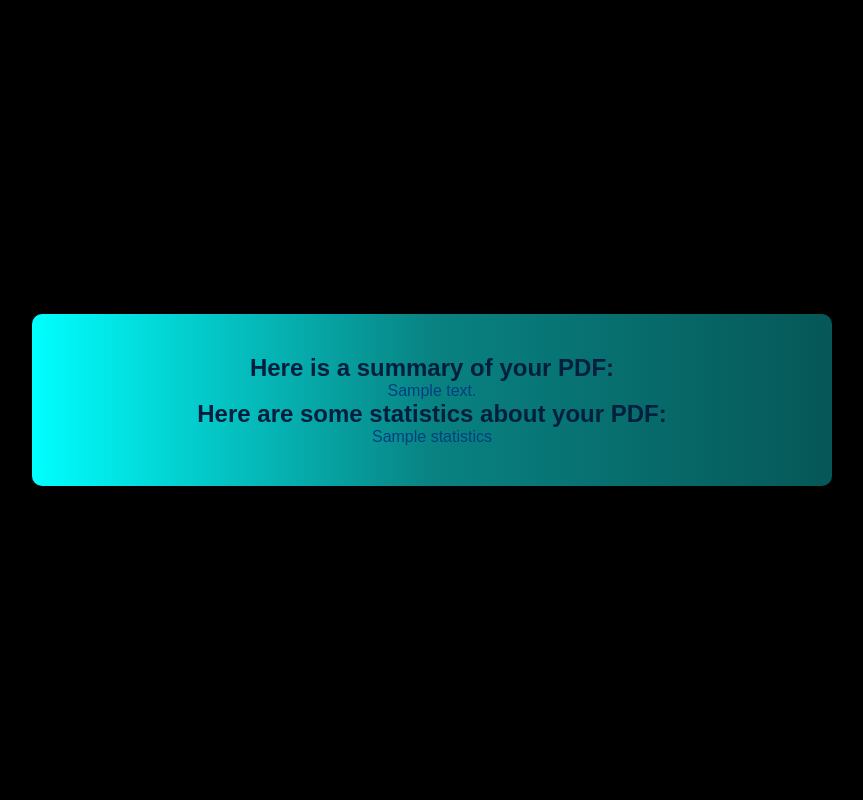
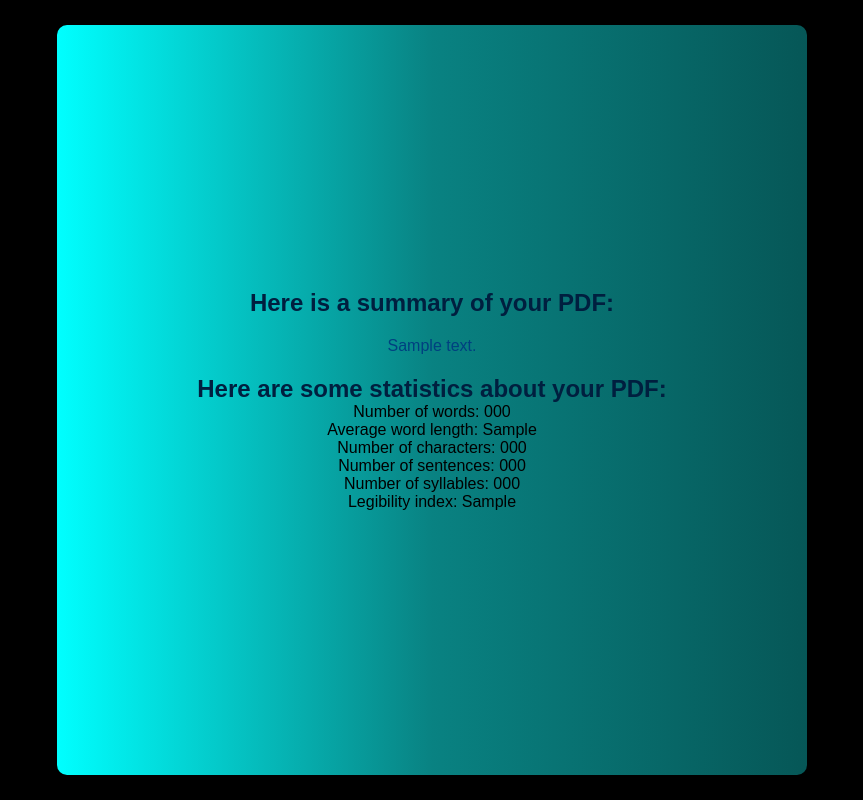
Before and after one commit to SXV357/Quizz.It, a Flask app: template templates/summarize_text.html in a window 1280 px wide. Shown: the whole page, without its empty margins (208-1071 px from the left). Run offline with Flask 3, Linux system fonts and the light colour scheme; the template is opened without the code that fills it: most values are stand-ins (such as "Sample title", 1, 10 or a date in 2020); some libraries are stand-ins or nearby versions.

Commit message:
more updates

```diff
--- a/ocr.py
+++ b/ocr.py
@@ -14,6 +14,7 @@ def convert_to_image(file_path):
 
 def process_pdf_page(pages):
     text_contents = {}
+    pattern = re.compile(r'^[!@#$%^&*(),.?":{}|<>]+$')
     for i in range(len(pages)):
         current_page = pages[i]
         # fix the alignment of the image in case it is not straight(TENTATIVE)
@@ -35,16 +36,15 @@ def process_pdf_page(pages):
         _, thresh_img = cv2.threshold(blurred, 0, 255, cv2.THRESH_BINARY + cv2.THRESH_OTSU)
         # run the page through pyseterract to extract the text contents
         extracted_text = pytesseract.image_to_string(thresh_img)
-        text_contents[f"Page {i + 1}"] = extracted_text
+        text_contents[f"Page {i + 1}"] = list(map(lambda t: str(t).strip(), list(filter(lambda x: x != "" and len(x) > 1 and not bool(pattern.match(x)), extracted_text.split("\n"))))) # this is an array of all the text contents
     return text_contents
 
 def calculate_text_statistics(text_contents):
     num_words, num_chars, num_sentences, num_syllables = 0, 0, 0, 0
     pages = text_contents.keys()
-    pattern = re.compile(r'^[!@#$%^&*(),.?":{}|<>]+$')
     dic = pyphen.Pyphen(lang='en_US')
     for page in pages:
-        text = list(map(lambda t: t.strip(), list(filter(lambda x: x != "" and len(x) > 1 and not bool(pattern.match(x)), text_contents[page].split("\n")))))
+        text = text_contents[page]
         for sentence in text:
             num_sentences += 1
             words = sentence.split(" ") # in one given sentence
--- a/server.py
+++ b/server.py
@@ -1,6 +1,9 @@
 from flask import Flask, render_template, jsonify, request
 from ocr import *
 import os
+from summary import billsum_summary
+from gpt import *
+import PyPDF2
 
 app = Flask(__name__, static_url_path='/static')
 
@@ -35,9 +38,12 @@ def save_uploaded_file():
 @app.route("/generate_summary", methods = ["GET"])
 def return_generated_text():
     text_contents = extract_file_contents(request.args.get("file"))
-    # run this through the ML model and pass it as a param to summarized_text
     text_statistics = calculate_text_statistics(text_contents)
-    return render_template("summarize_text.html", summarized_text=text_contents, statistics= text_statistics)
+    summarized_text = ""
+    for text in text_contents:
+        summarized_text += billsum_summary(" ".join(text_contents[text])) + " "
+    summarized_text = summarized_text.strip()
+    return render_template("summarize_text.html", summarized_text=summarized_text, statistics= text_statistics)
 
 @app.route("/fetch_summarize_files", methods = ["GET"])
 def return_summary_files():
@@ -58,15 +64,30 @@ def return_ask_question_files():
 def fetch_response():
     query = request.args.get("query")
     text_contents = extract_file_contents(request.args.get("file"))
-    # run the query and text contents through the model
-    return jsonify({"response": ""})
+    extracted_text = ""
+    for content in text_contents:
+        extract_text += " ".join(text_contents[content])
+    response = answer_questions(extracted_text, query)
+    return jsonify({"response": response})
 
 @app.route("/generate_pdf", methods = ["GET"])
 def generate_questions_pdf():
     question_types = request.args.get("questionTypes") # array of all the selected options
-    text_contents = extract_file_contents(request.args.get("file"))
-    # run this through the ML model and then construct a prompt to provide to the model
-    # then write contents to a pdf file and save it
+    filename = request.args.get("file")
+    text_contents = extract_file_contents(filename)
+    extracted_text = ""
+    for content in text_contents:
+        extract_text += " ".join(text_contents[content])
+    response = generate_questions(extracted_text, question_types)
+    pdf_writer = PyPDF2.PdfWriter()
+    if not os.path.exists("generatedQuestions"):
+        os.makedirs("generatedQuestions")
+    with open(f"generatedQuestions/{filename}-generatedQuestions.pdf", "w") as new_pdf:
+        pdf_writer.add_page()
+        pdf_content = pdf_writer.add_object(new_pdf)
+        pdf_text = pdf_writer.create_text_object(response)
+        pdf_content.add_text(pdf_text)
+        pdf_writer.write(new_pdf)
     return jsonify({"status": "PDF Generated Successfully"})
 
 if __name__ == "__main__":
--- a/static/questions.js
+++ b/static/questions.js
@@ -8,6 +8,10 @@ document.addEventListener("DOMContentLoaded", function() {
         e.preventDefault();
         const questionTypes = Array.from(questionType.options).filter(option => option.selected).map(option => option.value); // gets the whole array
         const selectedFile = Array.from(fileType.options).filter(option => option.selected).map(option => option.value)[0];
+        if (questionTypes.length === 0) {
+            pdfGenerationStatus.innerHTML = "You need to select atleast one question type!";
+            return;
+        }
         fetch(`http://127.0.0.1:5000/generate_pdf?questionTypes=${questionTypes}&file=${selectedFile}`, {
             method: "GET"
         })
--- a/static/summarize.js
+++ b/static/summarize.js
@@ -6,7 +6,10 @@ document.addEventListener("DOMContentLoaded", function() {
     summarize_button.addEventListener("click", (e) => {
         e.preventDefault();
         const selectedFile = Array.from(fileType.options).filter(option => option.selected).map(option => option.value)[0];
-        console.log(selectedFile);
+        if (selectedFile === undefined) {
+            summarizeFileStatus.innerHTML = "You need to select a file!";
+            return;
+        }
         summarizeFileStatus.innerHTML = "Loading...";
         window.location.href = `/generate_summary?file=${selectedFile}`;
     });
--- a/summary.py
+++ b/summary.py
@@ -70,20 +70,22 @@ def compute_metrics(eval_pred):
 model = AutoModelForSeq2SeqLM.from_pretrained(t5)
 
 #Text to be summarized:
-full = "summarize: But don’t be fooled; your body is working hard when you’re in the pool. Water is denser than air, so moving through H2O puts more external pressure on your limbs than out-of-water training, studies have shown. Even better, that pressure is uniformly distributed. It doesn’t collect in your knees, hips or the other places that bear most of the burden when you exercise with gravity sitting on your shoulders. How you breathe during a swimming workout is another big differentiator, says David Tanner, a research associate at Indiana University and co-editor of an educational handbook on the science of swimming. During a run or bike ride, your breath tends to be shallow and your exhales forceful. “It’s the other way around with swimming,” says Tanner. “You breathe in quickly and deeply, and then let the air trickle out.” Because your head is under water when you swim, these breathing adjustments are vital, and they may improve the strength of your respiratory muscles, Tanner says. “This kind of breathing keeps the lung alveoli”—the millions of little balloon-like structures that inflate and deflate as your breathe—“from collapsing and sticking together.”."
+# format: "summarize: ndhwqjfhwjfwgfgw"
 
-#Test
-summarizer = pipeline("summarization", model="stevhliu/my_awesome_billsum_model")
-summarizer(full)
+def billsum_summary(text):
+    #Test
+    summarizer = pipeline("summarization", model="stevhliu/my_awesome_billsum_model")
+    summarizer(text)
 
-#Tokenize the text:
-tokenizer = AutoTokenizer.from_pretrained("stevhliu/my_awesome_billsum_model")
-inputs = tokenizer(full, return_tensors="pt").input_ids
+    #Tokenize the text:
+    tokenizer = AutoTokenizer.from_pretrained("stevhliu/my_awesome_billsum_model")
+    inputs = tokenizer(text, return_tensors="pt").input_ids
 
-#Use generate()
-model = AutoModelForSeq2SeqLM.from_pretrained("stevhliu/my_awesome_billsum_model")
-outputs = model.generate(inputs, max_new_tokens=100, do_sample=False)
+    #Use generate()
+    model = AutoModelForSeq2SeqLM.from_pretrained("stevhliu/my_awesome_billsum_model")
+    outputs = model.generate(inputs, max_new_tokens=100, do_sample=False)
 
-#Decode the generated token ids back into text:
-real_out = tokenizer.decode(outputs[0], skip_special_tokens=True)
-print(real_out)
+    #Decode the generated token ids back into text:
+    real_out = tokenizer.decode(outputs[0], skip_special_tokens=True)
+
+    return real_out
--- a/templates/summarize_text.html
+++ b/templates/summarize_text.html
@@ -27,10 +27,42 @@
             background: linear-gradient(to right, rgb(0, 255, 255), rgb(9, 130, 130), rgb(6, 87, 87));
             padding: 40px;
             border-radius: 10px;
-            width: 80%;
-            max-width: 800px;
+            width: 750px;
+            height: 750px;
+            display: flex;
+            flex-direction: column;
+            justify-content: center;
+            align-items: center;
+            overflow: hidden;
             text-align: center;
         }
+
+        .summary_text {
+            margin-top: 20px;
+        }
+
+        .summary {
+            max-width: 100%;
+            overflow: hidden;
+            word-wrap: break-word;
+        }
+
+        .stats {
+            max-width: 100%;
+            overflow: hidden;
+            word-wrap: break-word;
+            margin-top: 20px;
+        }
+
+        .stats ul {
+            list-style: none;
+            padding: 0;
+        }
+
+        .stats ul p {
+            margin: 0;
+        }
+
 
         h2 {
             color: #001F3F; /* Navy Blue */
@@ -74,11 +106,22 @@
     </nav> -->
 
     <section id="summarizeSection">
-        <h2>Here is a summary of your PDF:</h2>
-        <p>{{ summarized_text }}</p>
+        <div class="summary">
+            <h2>Here is a summary of your PDF:</h2>
+            <p class = "summary_text">{{ summarized_text }}</p>
+        </div>
 
-        <h2>Here are some statistics about your PDF:</h2>
-        <p>{{ statistics }}</p>
+        <div class="stats">
+            <h2>Here are some statistics about your PDF:</h2>
+        <ul>
+            <li>Number of words: {{statistics["Number of words"]}}</li>
+            <li>Average word length: {{statistics["Average word length"]}}</li>
+            <li>Number of characters: {{statistics["Number of characters"]}}</li>
+            <li>Number of sentences: {{statistics["Number of sentences"]}}</li>
+            <li>Number of syllables: {{statistics["Number of syllables"]}}</li>
+            <li>Legibility index: {{statistics["Legibility index"]}}</li>
+        </ul>
+        </div>
     </section>
 
     <!-- <footer>
--- a/templates/summarize_text_file_select.html
+++ b/templates/summarize_text_file_select.html
@@ -72,7 +72,7 @@
         background: linear-gradient(to right, rgb(0, 255, 255), rgb(9, 130, 130), rgb(6, 87, 87)); /* Light Blue */
         padding: 20px;
         border-radius: 10px;
-        width: 400px;
+        width: 550px;
     }
 
     h2 {
```
Also changed, not shown: gen.py (deleted, +0 -124 lines), gpt.py (+18 -9 lines), question_and_answer_model.py (deleted, +0 -18 lines), 3 other files.
